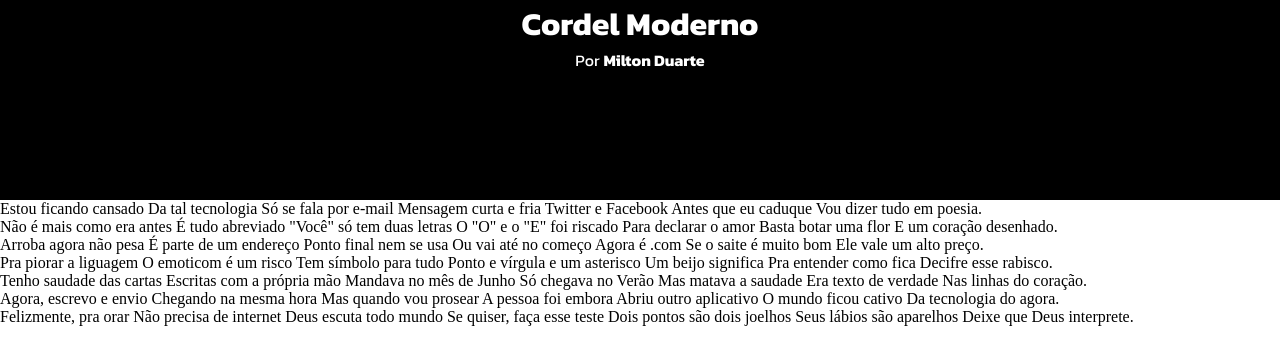
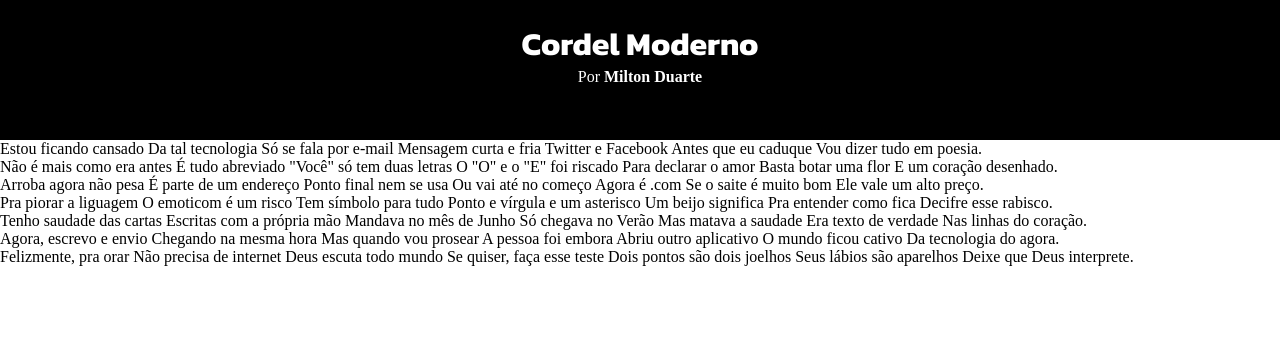
Before and after one commit to josecaio/projeto-cordel, a plain HTML site: page index.html in a window 1280 px wide. Drawn offline with Linux system fonts and the light colour scheme; a web font is replaced by a local one.

Commit message:
Completei o projeto

```diff
--- a/index.html
+++ b/index.html
@@ -4,47 +4,12 @@
     <meta charset="UTF-8">
     <meta name="viewport" content="width=device-width, initial-scale=1.0">
     <title>Cordel Moderno</title>
-    <style>
-    @import url('https://fonts.googleapis.com/css2?family=Kanit:ital,wght@0,100;0,200;0,300;0,400;0,500;0,600;0,700;0,800;0,900;1,100;1,200;1,300;1,400;1,500;1,600;1,700;1,800;1,900&display=swap');
-    @import url('https://fonts.googleapis.com/css2?family=DynaPuff:wght@400..700&family=Kanit:ital,wght@0,100;0,200;0,300;0,400;0,500;0,600;0,700;0,800;0,900;1,100;1,200;1,300;1,400;1,500;1,600;1,700;1,800;1,900&display=swap');
-
-        * {
-            margin: 0%;
-        }
-
-        body{
-            background-color: white;
-            color: black;
-        }
-
-        header {
-            background-color: black;
-            color: white;
-            font-family: Kanit;
-            font-weight: bolder;
-            height: 200px;
-            margin: auto;
-            text-align: center;
-        }
-
-        header p {
-            font-weight: lighter
-        }
-
-        header p a {
-            text-decoration: none;
-            color: white;
-            font-weight: bold;
-        }
-
-
-
-    </style>
+    <link rel="stylesheet" href="style.css">
 </head>
 <body>
     <header>
             <h1>Cordel Moderno</h1>
-        <p>Por <a href="https://www.recantodasletras.com.br/poesias/3186743">Milton Duarte</a></p>
+            <p>Por <a href="https://www.recantodasletras.com.br/poesias/3186743" target="_blank">Milton Duarte</a></p>
     </header>
 
 <main>
@@ -58,6 +23,7 @@
         Vou dizer tudo em poesia.
     </p>
 
+    <div id="imagemDeFundo">
         <p>
             Não é mais como era antes
             É tudo abreviado
@@ -67,6 +33,7 @@
             Basta botar uma flor
             E um coração desenhado.
         </p>
+    </div>
 
     <p>
         Arroba agora não pesa
--- a/style.css
+++ b/style.css
@@ -0,0 +1,45 @@
+@import url('https://fonts.googleapis.com/css2?family=Kanit:ital,wght@0,100;0,200;0,300;0,400;0,500;0,600;0,700;0,800;0,900;1,100;1,200;1,300;1,400;1,500;1,600;1,700;1,800;1,900&display=swap');
+@import url('https://fonts.googleapis.com/css2?family=DynaPuff:wght@400..700&family=Kanit:ital,wght@0,100;0,200;0,300;0,400;0,500;0,600;0,700;0,800;0,900;1,100;1,200;1,300;1,400;1,500;1,600;1,700;1,800;1,900&display=swap');
+
+    * {
+        margin: 0%;
+        padding: 0%;
+    }
+
+    body{
+        background-color: white;
+        color: black;
+    }
+
+    header {
+        background-color: black;
+        color: white;
+        font-family: Kanit;
+        height: 15vh;
+        text-align: center;
+        padding-top: 20px;
+    }
+
+    header p {
+        font-weight: lighter;
+    }
+
+    header p a {
+        text-decoration: none;
+        color: white;
+        font-weight: bold;
+    }
+
+    header p a:hover {
+        text-decoration: underline;
+    }
+
+    p {
+        font-family: DynaPuff;
+
+    }
+
+    div.imagemDeFundo {
+        background-image: url(../imagens/background001.jpg);
+
+    }
```
Also changed, not shown: imagens/background001.jpg (added), imagens/background002.jpg (added). Lines whose indentation alone changed are shown as unchanged.
